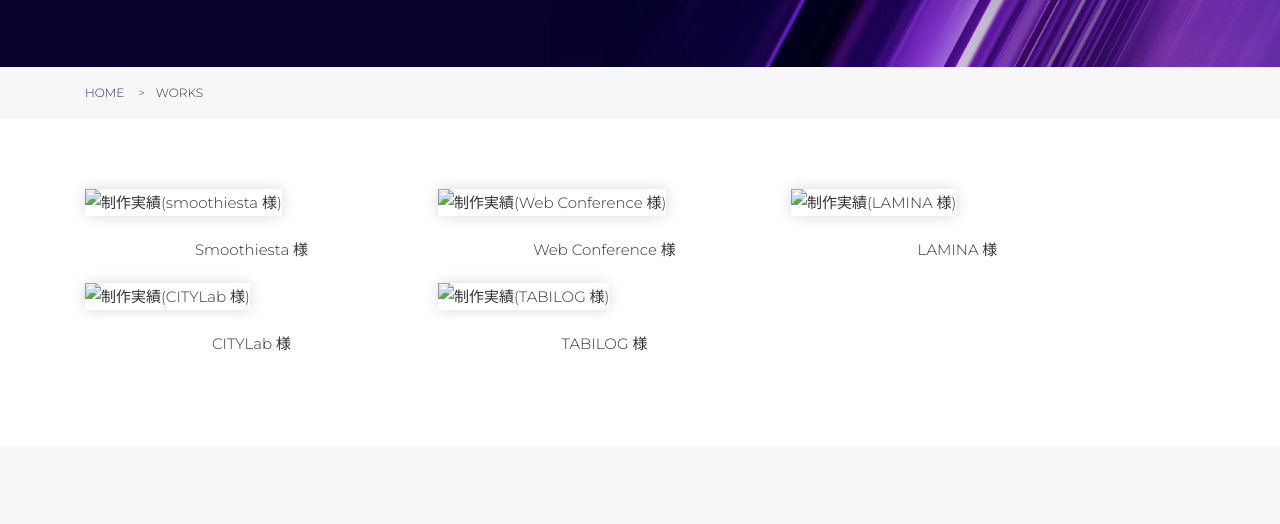
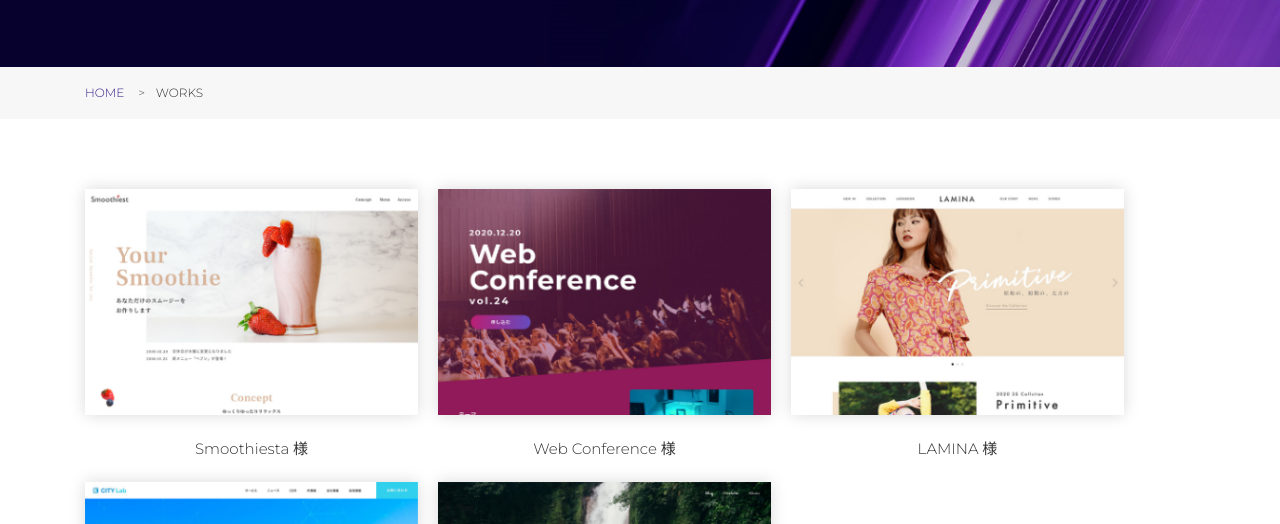
Before and after one commit to rikurikutototo/PON-DESIGN, a plain HTML site: page works.html in a window 1280 px wide. Shown: the part 199-723 px from the top of the page. Drawn offline with nearby package versions, Linux system fonts and the light colour scheme.

Commit message:
Update works.html

```diff
--- a/works.html
+++ b/works.html
@@ -93,7 +93,7 @@
                     <div class="works__list">
                         <div class="works__item">
                             <figure class="works__img-wrapper">
-                                <img class="works__img" src="img/works/works1.png" alt="制作実績(smoothiesta 様)">
+                                <img class="works__img" src="./works1.png" alt="制作実績(smoothiesta 様)">
                             </figure>
                             <div class="works__body">
                                 <p class="works__caption">Smoothiesta 様</p>
@@ -101,7 +101,7 @@
                         </div>
                         <div class="works__item">
                             <figure class="works__img-wrapper">
-                                <img class="works__img" src="img/works/works2.png" alt="制作実績(Web Conference 様)">
+                                <img class="works__img" src="./works2.png" alt="制作実績(Web Conference 様)">
                             </figure>
                             <div class="works__body">
                                 <p class="works__caption">Web Conference 様</p>
@@ -109,7 +109,7 @@
                         </div>
                         <div class="works__item">
                             <figure class="works__img-wrapper">
-                                <img class="works__img" src="img/works/works3.png" alt="制作実績(LAMINA 様)">
+                                <img class="works__img" src="./works3.png" alt="制作実績(LAMINA 様)">
                             </figure>
                             <div class="works__body">
                                 <p class="works__caption">LAMINA 様</p>
@@ -117,7 +117,7 @@
                         </div>
                         <div class="works__item">
                             <figure class="works__img-wrapper">
-                                <img class="works__img" src="img/works/works4.png" alt="制作実績(CITYLab 様)">
+                                <img class="works__img" src="./works4.png" alt="制作実績(CITYLab 様)">
                             </figure>
                             <div class="works__body">
                                 <p class="works__caption">CITYLab 様</p>
@@ -125,7 +125,7 @@
                         </div>
                         <div class="works__item">
                             <figure class="works__img-wrapper">
-                                <img class="works__img" src="img/works/works5.png" alt="制作実績(TABILOG 様)">
+                                <img class="works__img" src="./works5.png" alt="制作実績(TABILOG 様)">
                             </figure>
                             <div class="works__body">
                                 <p class="works__caption">TABILOG 様</p>
```
